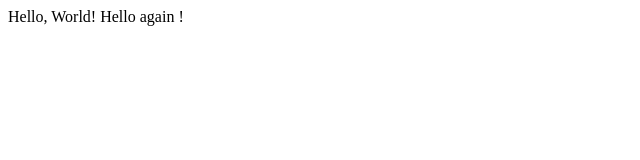
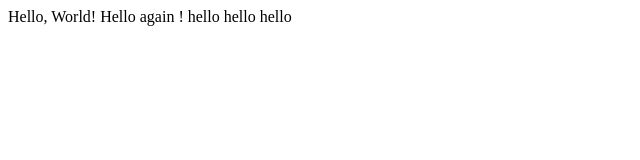
Before and after one commit to nareshkalakanti/python-javascript-web, a plain HTML site: page hello.html in a window 1280 px wide. Shown: the whole page, without its empty margins (0-640 px from the left). Drawn offline with Linux system fonts and the light colour scheme.

Commit message:
Update hello.html

```diff
--- a/hello.html
+++ b/hello.html
@@ -3,6 +3,6 @@
   <title>My Web Page!</title>
 </head>
 <body>
-  Hello, World! Hello again !
+  Hello, World! Hello again ! hello hello hello
 </body>
 </html>
```
